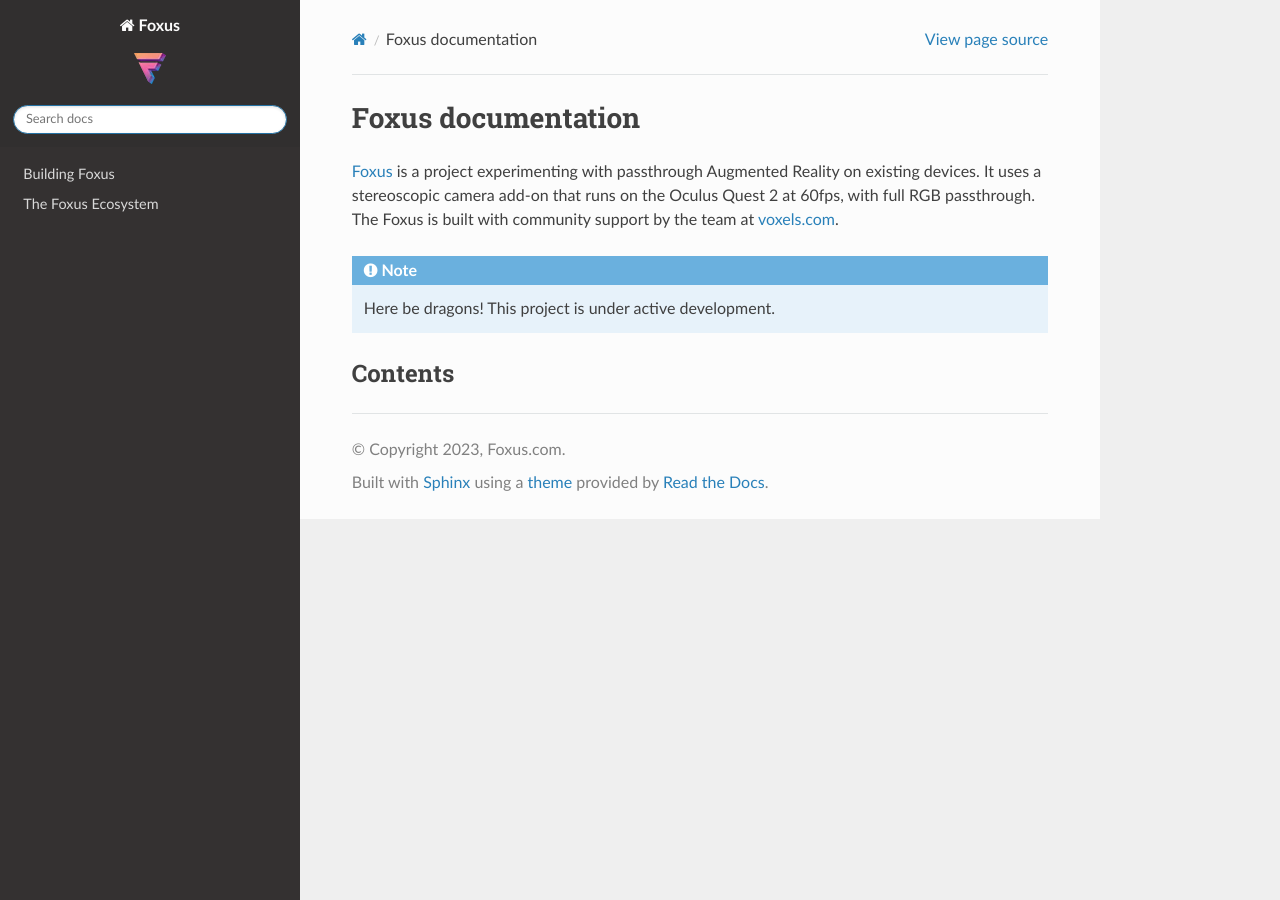
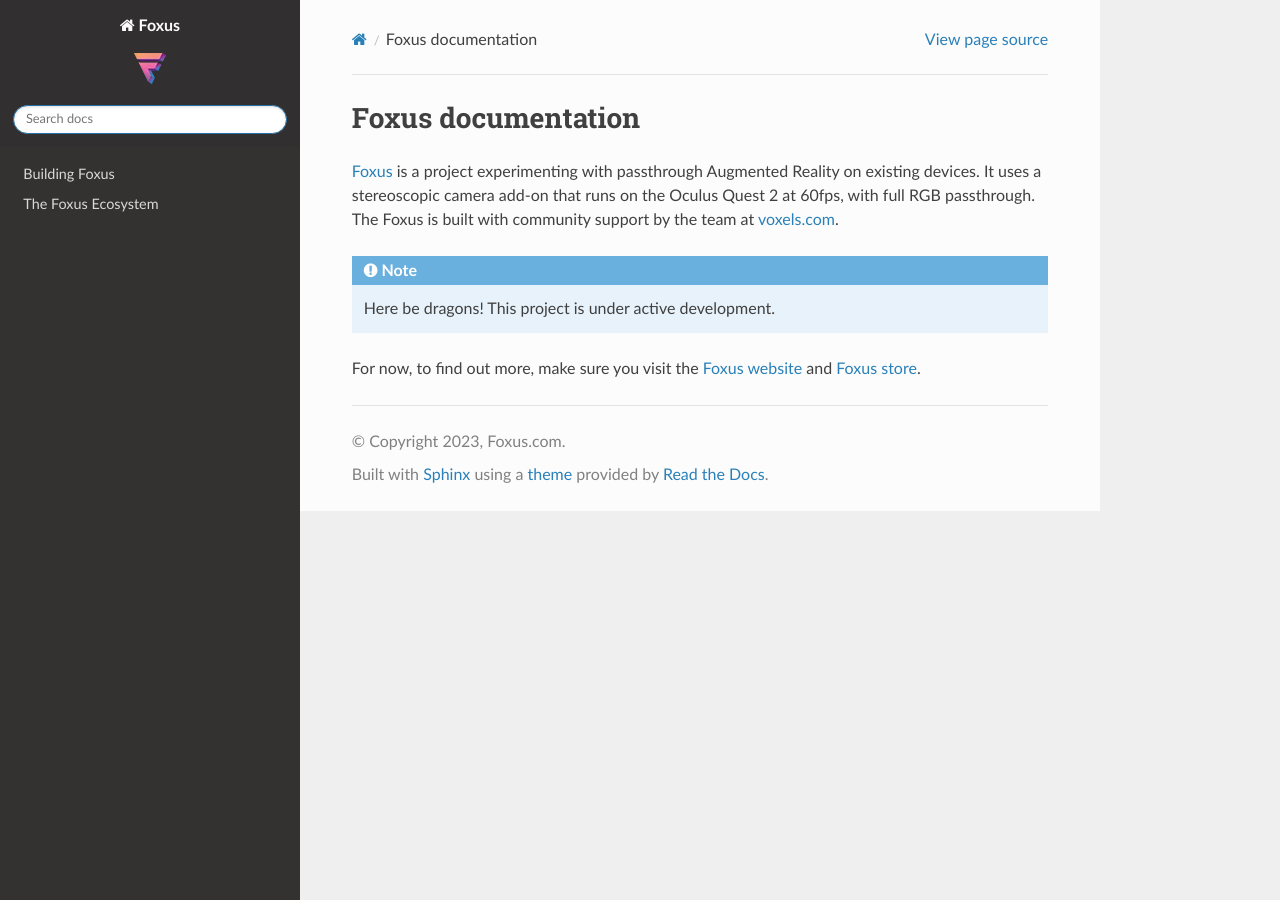
Before and after one commit to teamfoxus/foxus-docs, a Sphinx documentation site: the page built from docs/source/index.rst, in a window 1280 px wide. Built offline with Sphinx 7.4.7 and the Read the Docs theme 2.0.0, drawn with Linux system fonts in a browser that asks for light colours; pages that are not in the unit, such as notebooks, are missing from menus.

Commit message:
hide contents

```diff
--- a/docs/source/conf.py
+++ b/docs/source/conf.py
@@ -29,6 +29,12 @@
 
 html_static_path = ['_static']
 
+# -- Custom html / css files go here
+
+# html_css_files = []
+# html_js_files = []
+
+
 # -- Options for HTML output
 
 html_theme = 'sphinx_rtd_theme'
--- a/docs/source/index.rst
+++ b/docs/source/index.rst
@@ -7,8 +7,7 @@
 
    Here be dragons! This project is under active development.
 
-Contents
---------
+For now, to find out more, make sure you visit the `Foxus website <http://www.foxus.com>`_ and `Foxus store <http://store.foxus.com>`_.
 
 .. toctree::
    index
```
